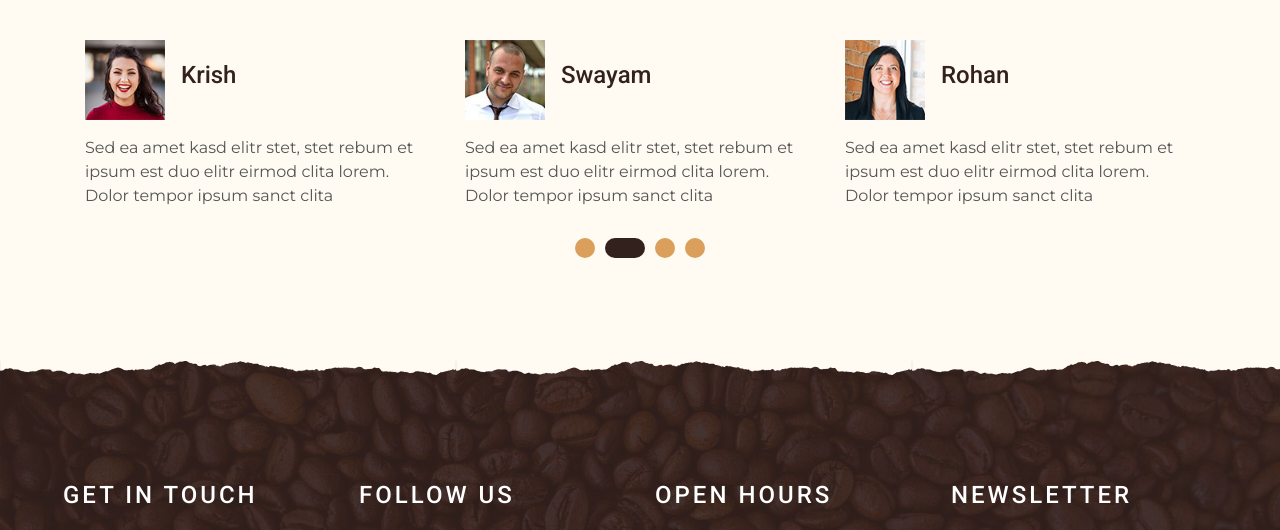
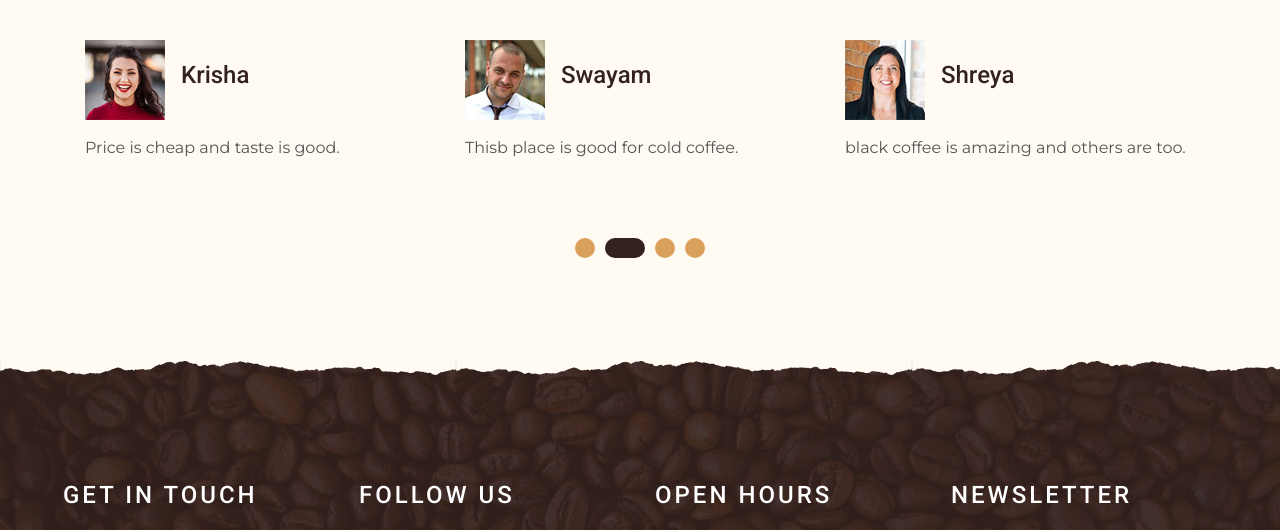
Before and after one commit to UdaySathwara/awt1, a plain HTML site: page index.html in a window 1280 px wide. Shown: the part 4967-5497 px from the top of the page. Drawn offline with nearby package versions, Linux system fonts and the light colour scheme.

Commit message:
Update index.html

```diff
--- a/index.html
+++ b/index.html
@@ -359,10 +359,10 @@
                     <div class="d-flex align-items-center mb-3">
                         <img class="img-fluid" src="img/testimonial-1.jpg" alt="">
                         <div class="ml-3">
-                            <h4>Krish</h4>
+                            <h4>Krisha</h4>
                         </div>
                     </div>
-                    <p class="m-0">Sed ea amet kasd elitr stet, stet rebum et ipsum est duo elitr eirmod clita lorem. Dolor tempor ipsum sanct clita</p>
+                    <p class="m-0">Price is cheap and taste is good.</p>
                 </div>
                 <div class="testimonial-item">
                     <div class="d-flex align-items-center mb-3">
@@ -371,16 +371,16 @@
                             <h4>Swayam</h4>
                         </div>
                     </div>
-                    <p class="m-0">Sed ea amet kasd elitr stet, stet rebum et ipsum est duo elitr eirmod clita lorem. Dolor tempor ipsum sanct clita</p>
+                    <p class="m-0">Thisb place is good for cold coffee.</p>
                 </div>
                 <div class="testimonial-item">
                     <div class="d-flex align-items-center mb-3">
                         <img class="img-fluid" src="img/testimonial-3.jpg" alt="">
                         <div class="ml-3">
-                            <h4>Rohan</h4>
+                            <h4>Shreya</h4>
                         </div>
                     </div>
-                    <p class="m-0">Sed ea amet kasd elitr stet, stet rebum et ipsum est duo elitr eirmod clita lorem. Dolor tempor ipsum sanct clita</p>
+                    <p class="m-0">black coffee is amazing and others are too.</p>
                 </div>
                 <div class="testimonial-item">
                     <div class="d-flex align-items-center mb-3">
@@ -389,7 +389,7 @@
                             <h4>Sanjay</h4>
                         </div>
                     </div>
-                    <p class="m-0">Sed ea amet kasd elitr stet, stet rebum et ipsum est duo elitr eirmod clita lorem. Dolor tempor ipsum sanct clita</p>
+                    <p class="m-0">good-tasting beans are typically uniform in size, shape, color, and texture, with no visible imperfections or discolorations.</p>
                 </div>
             </div>
         </div>
```
